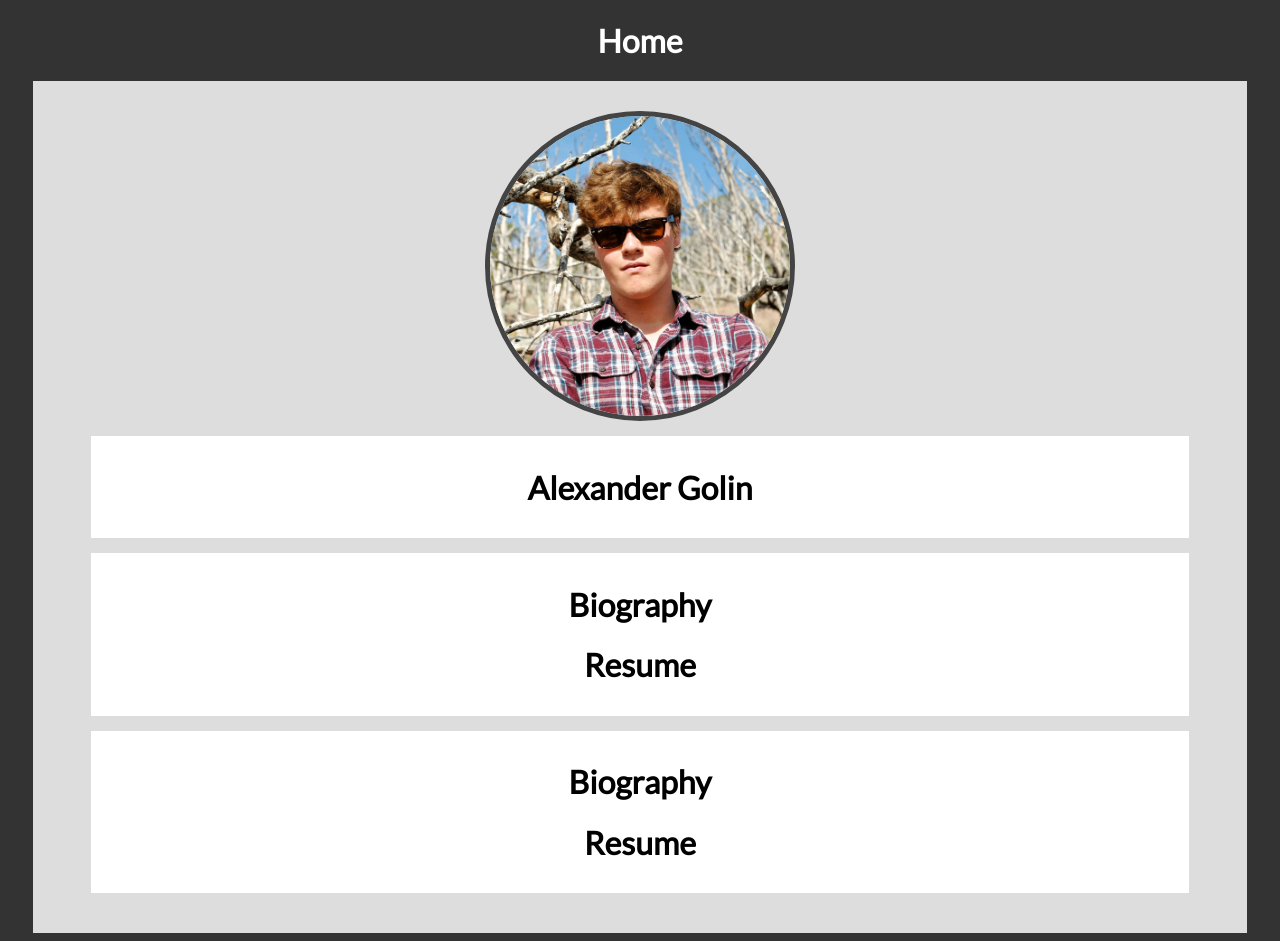
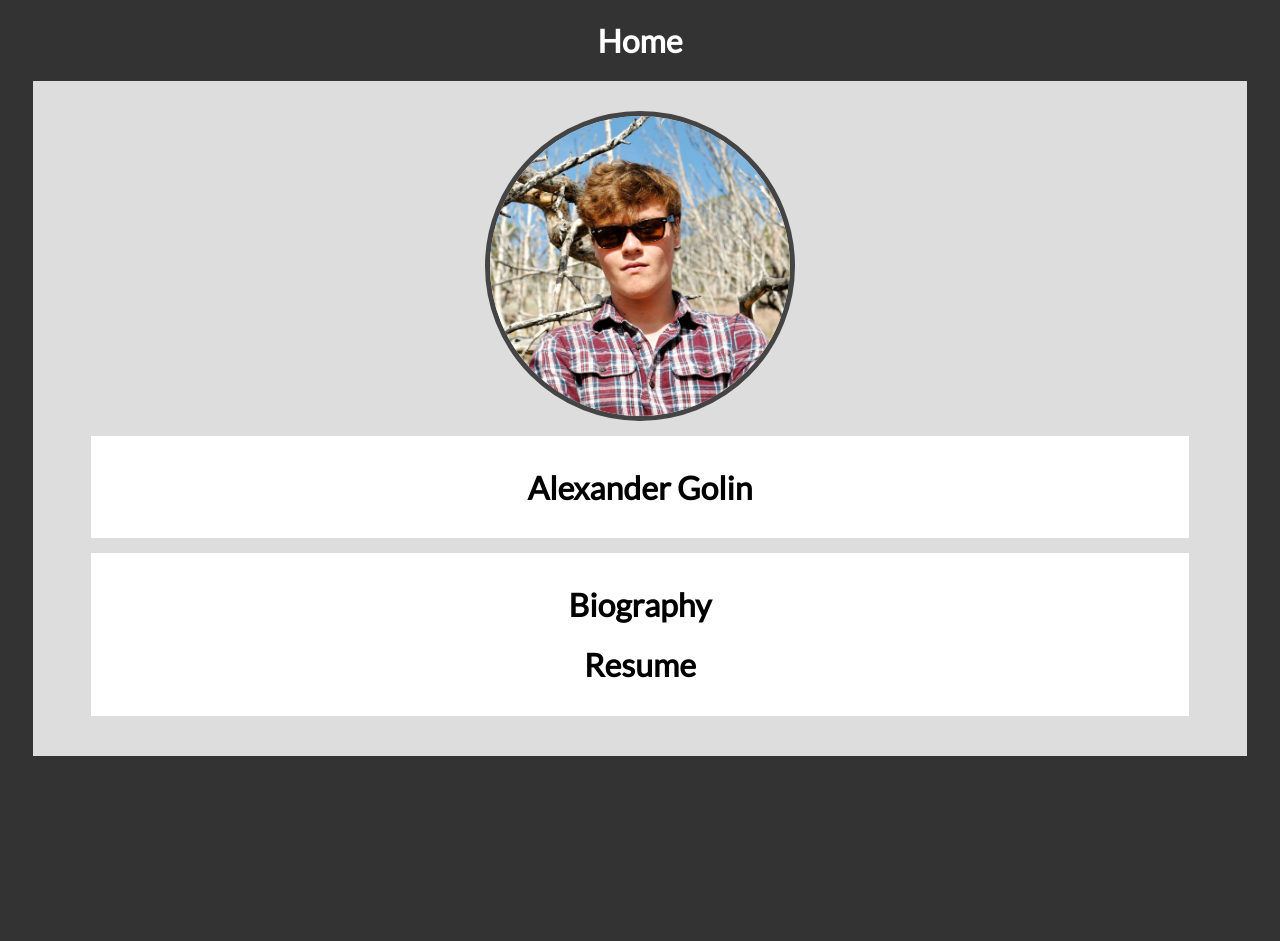
Before and after one commit to agolin95/agolin95.github.io, a plain HTML site: page index.html in a window 1280 px wide. After the commit the page ends 800 px from the top, so only its background shows below. Drawn offline with Linux system fonts and the light colour scheme.

Commit message:
fix bio mistake

```diff
--- a/index.html
+++ b/index.html
@@ -25,11 +25,6 @@
 
 			</div>
 
-			<div class="content-box">
-				<a href="bio.html"><h1>Biography</h1></a>
-				<a href="resume.html"><h1>Resume</h1></a>
-
-			</div>
 		</div>
 
 
```
